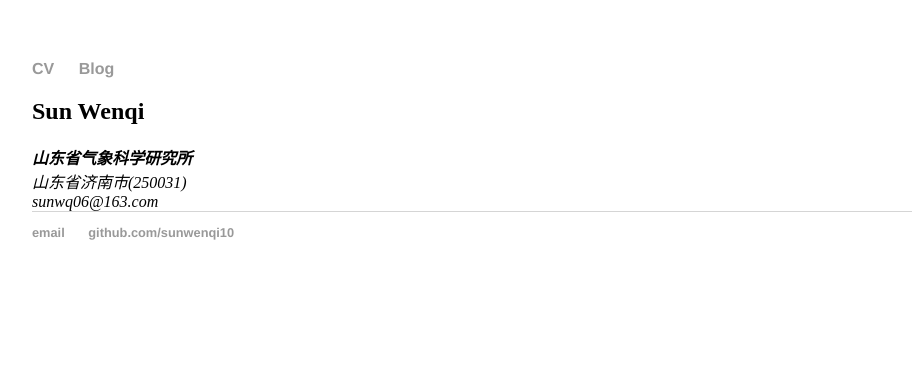
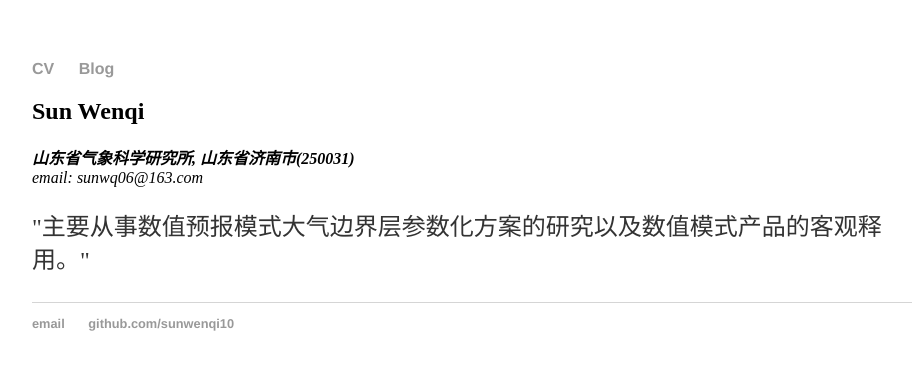
Before and after one commit to sunwenqi10/sunwenqi10.github.io, a Jekyll site: the page built from index.html, in a window 1280 px wide. Shown: the top 370 px of the page, without its empty margins (160-1072 px from the left). Built offline with Jekyll 4.4.1, drawn with Linux system fonts in a browser that asks for light colours.

Commit message:
Update index.html

```diff
--- a/index.html
+++ b/index.html
@@ -6,9 +6,11 @@ title: Sun Wenqi's Blog
 	<div itemscope="" itemtype="http://data-vocabulary.org/Person">
 		<span itemprop="name"><h2>Sun Wenqi</h2></span>
 		<address>
-		        <span itemprop="affiliation"><strong>山东省气象科学研究所</strong><br></span>
-			<span itemprop="affiliation">山东省济南市(250031)<br></span>
-			<span itemprop="affiliation">sunwq06@163.com</span>
+		        <span itemprop="affiliation"><strong>山东省气象科学研究所, 山东省济南市(250031)</strong><br></span>
+			<span itemprop="affiliation">email: sunwq06@163.com<br></span>
 		</address>
 	</div>
+	<p>
+	"主要从事数值预报模式大气边界层参数化方案的研究以及数值模式产品的客观释用。"
+	</p>
 </div>
```
